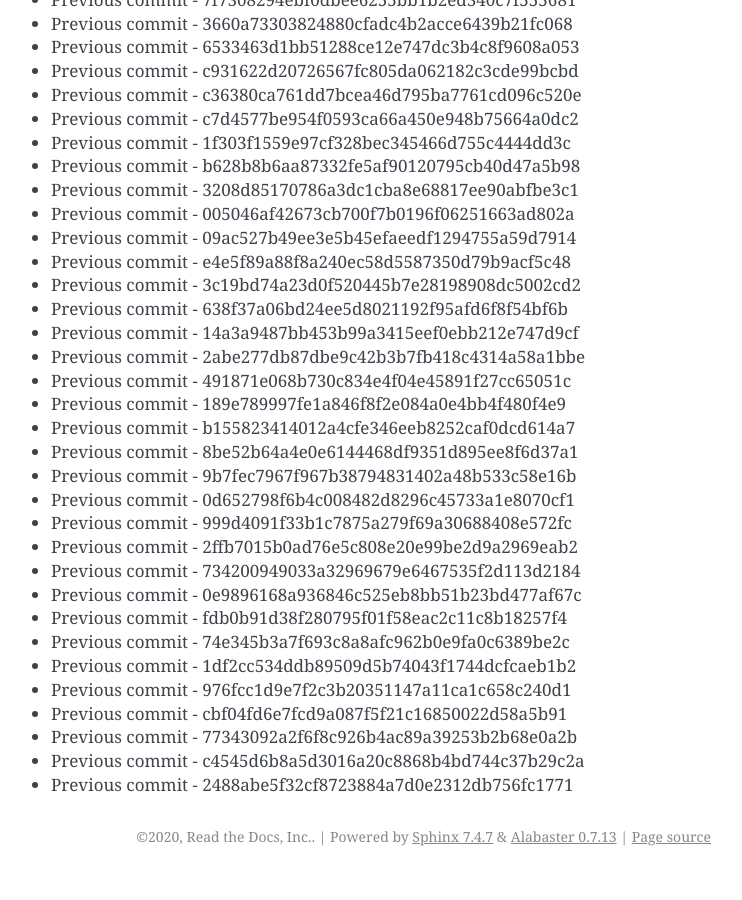
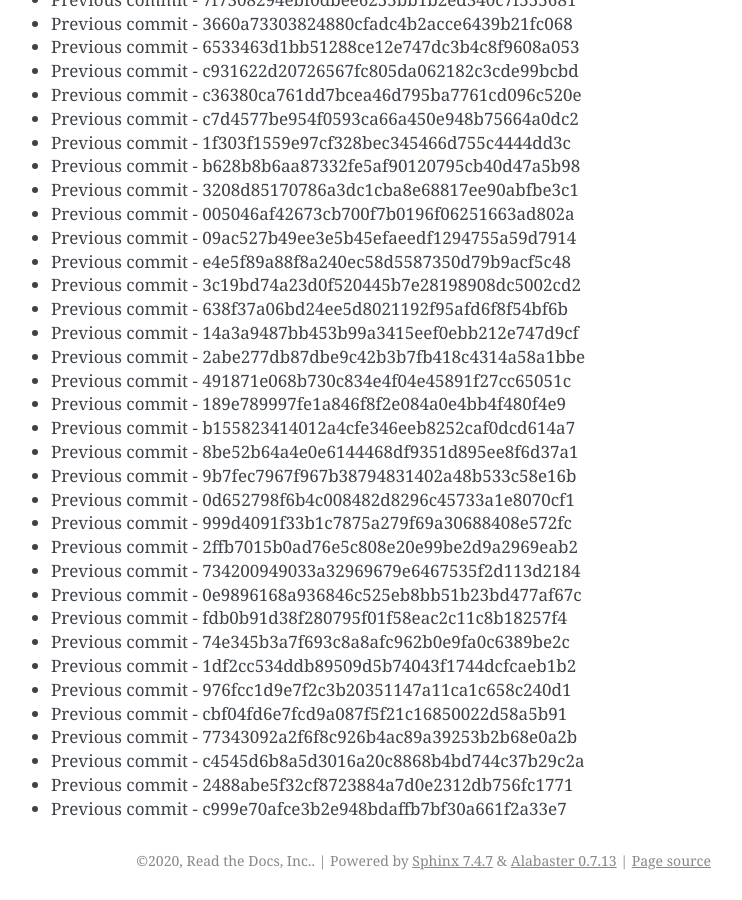
Before and after one commit to readthedocs/rtd-git-stresstest, a Sphinx documentation site: the page built from docs/updates.rst, in a window 1280 px wide and 900 px high, scrolled down 27808 px. Shown: the whole window, without its empty margins (399-1141 px from the left). Built offline with Sphinx 7.4.7, drawn with Linux system fonts in a browser that asks for light colours; before the commit the page ends 28684 px from its top, so only the background shows below that.

Commit message:
Generating commit from previous: c999e70afce3b2e948bdaffb7bf30a661f2a33e7

```diff
--- a/docs/updates.rst
+++ b/docs/updates.rst
@@ -1200,3 +1200,4 @@ It can be tested for any performance characteristics.
 * Previous commit - 77343092a2f6f8c926b4ac89a39253b2b68e0a2b
 * Previous commit - c4545d6b8a5d3016a20c8868b4bd744c37b29c2a
 * Previous commit - 2488abe5f32cf8723884a7d0e2312db756fc1771
+* Previous commit - c999e70afce3b2e948bdaffb7bf30a661f2a33e7
```
